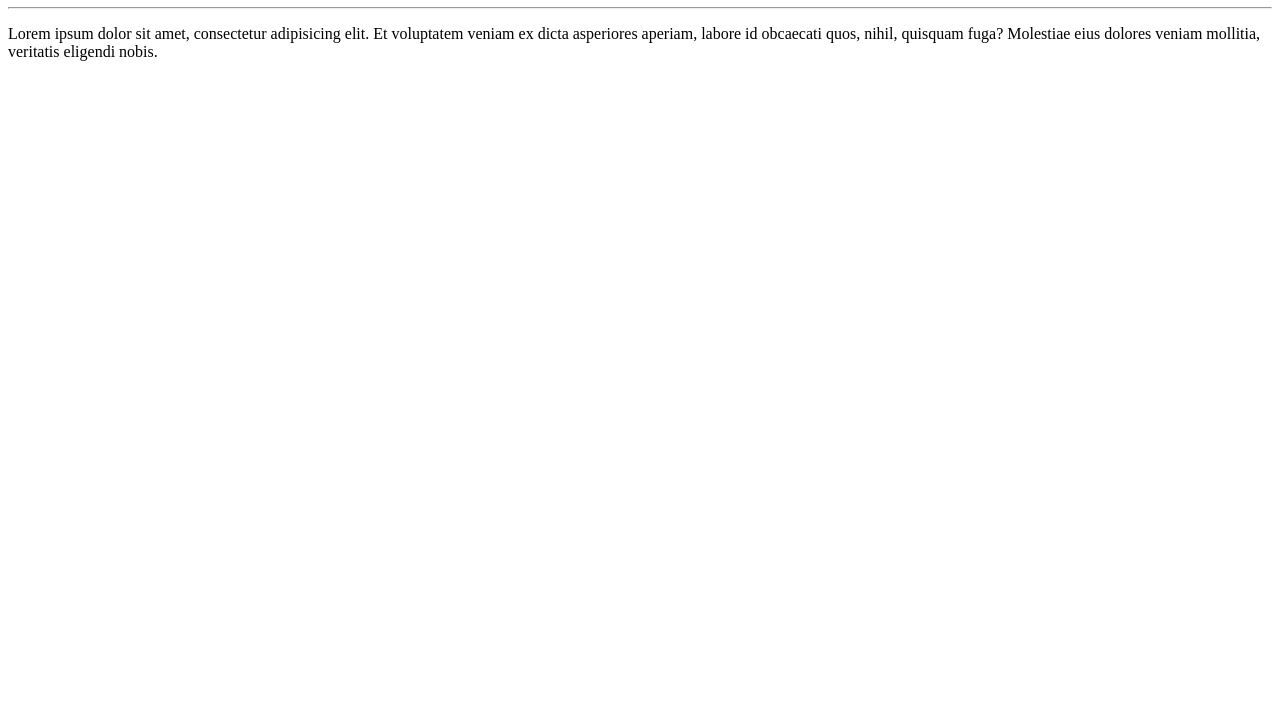
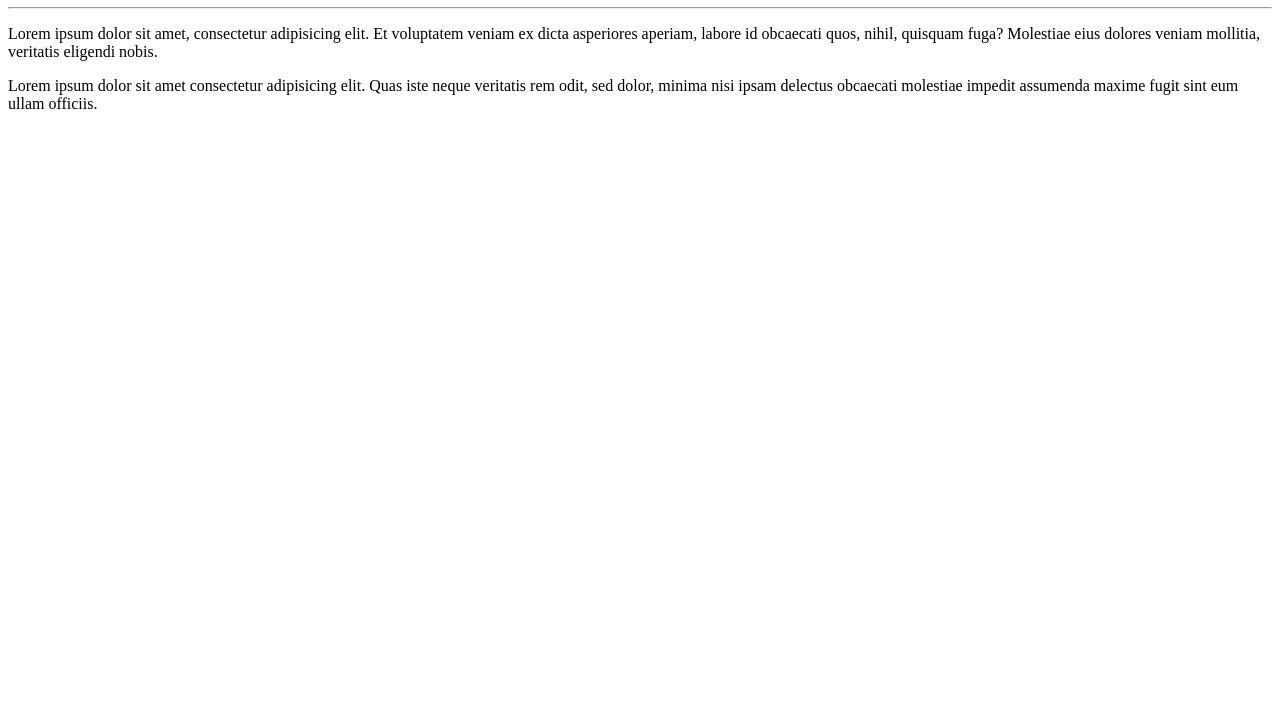
Before and after one commit to Paulo-Emerencio/Ola-Mundo, a plain HTML site: page site-exemplo/index.html in a window 1280 px wide. Shown: the part 73-800 px from the top of the page. Drawn offline with Linux system fonts and the light colour scheme.

Commit message:
Adicionei um parágrafo

```diff
--- a/site-exemplo/index.html
+++ b/site-exemplo/index.html
@@ -9,5 +9,6 @@
     <h1>Olá, Mundo!</h1>
     <hr>
     <p>Lorem ipsum dolor sit amet, consectetur adipisicing elit. Et voluptatem veniam ex dicta asperiores aperiam, labore id obcaecati quos, nihil, quisquam fuga? Molestiae eius dolores veniam mollitia, veritatis eligendi nobis.</p>
+    <p>Lorem ipsum dolor sit amet consectetur adipisicing elit. Quas iste neque veritatis rem odit, sed dolor, minima nisi ipsam delectus obcaecati molestiae impedit assumenda maxime fugit sint eum ullam officiis.</p>
 </body>
 </html>
```
